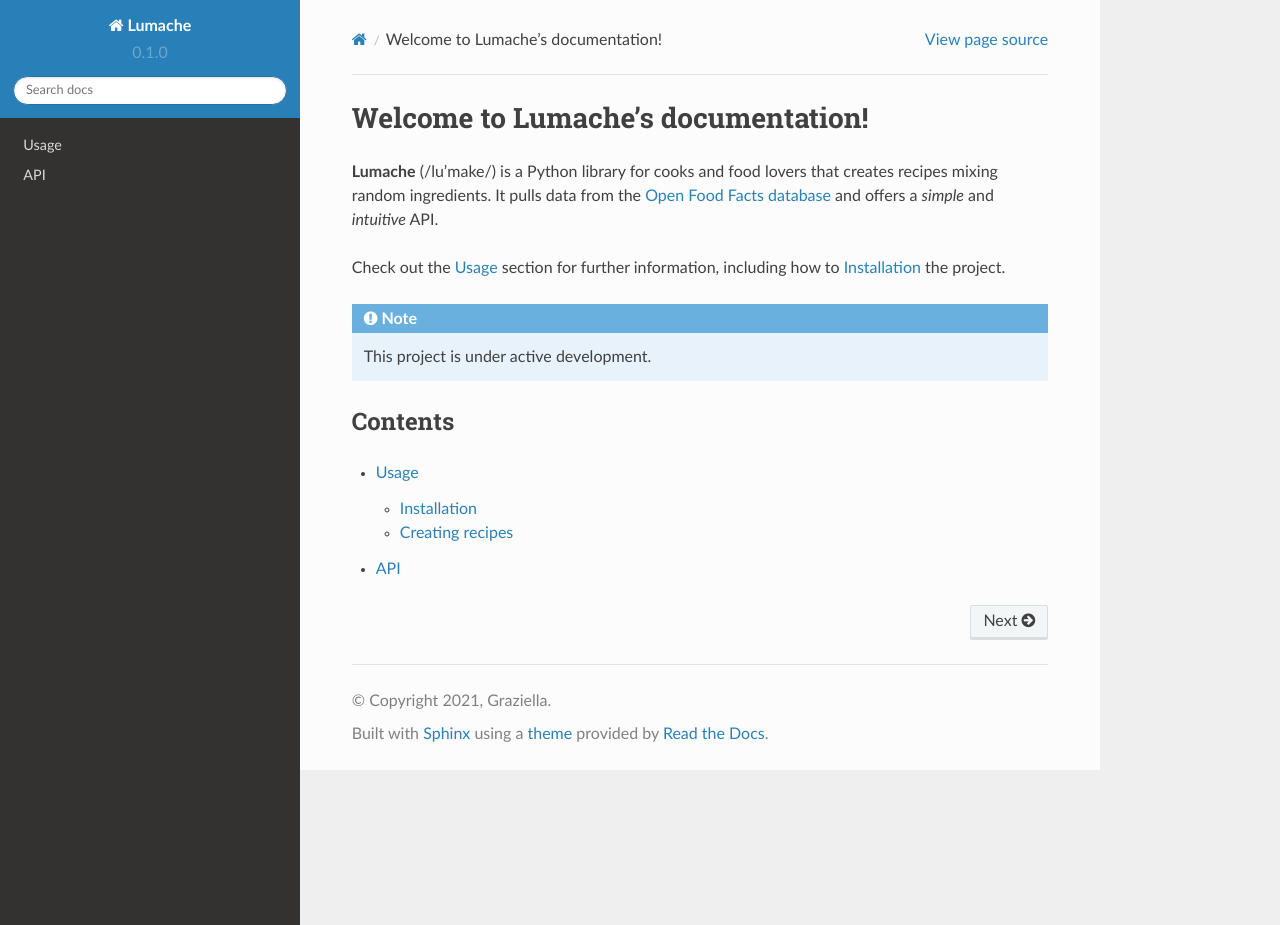
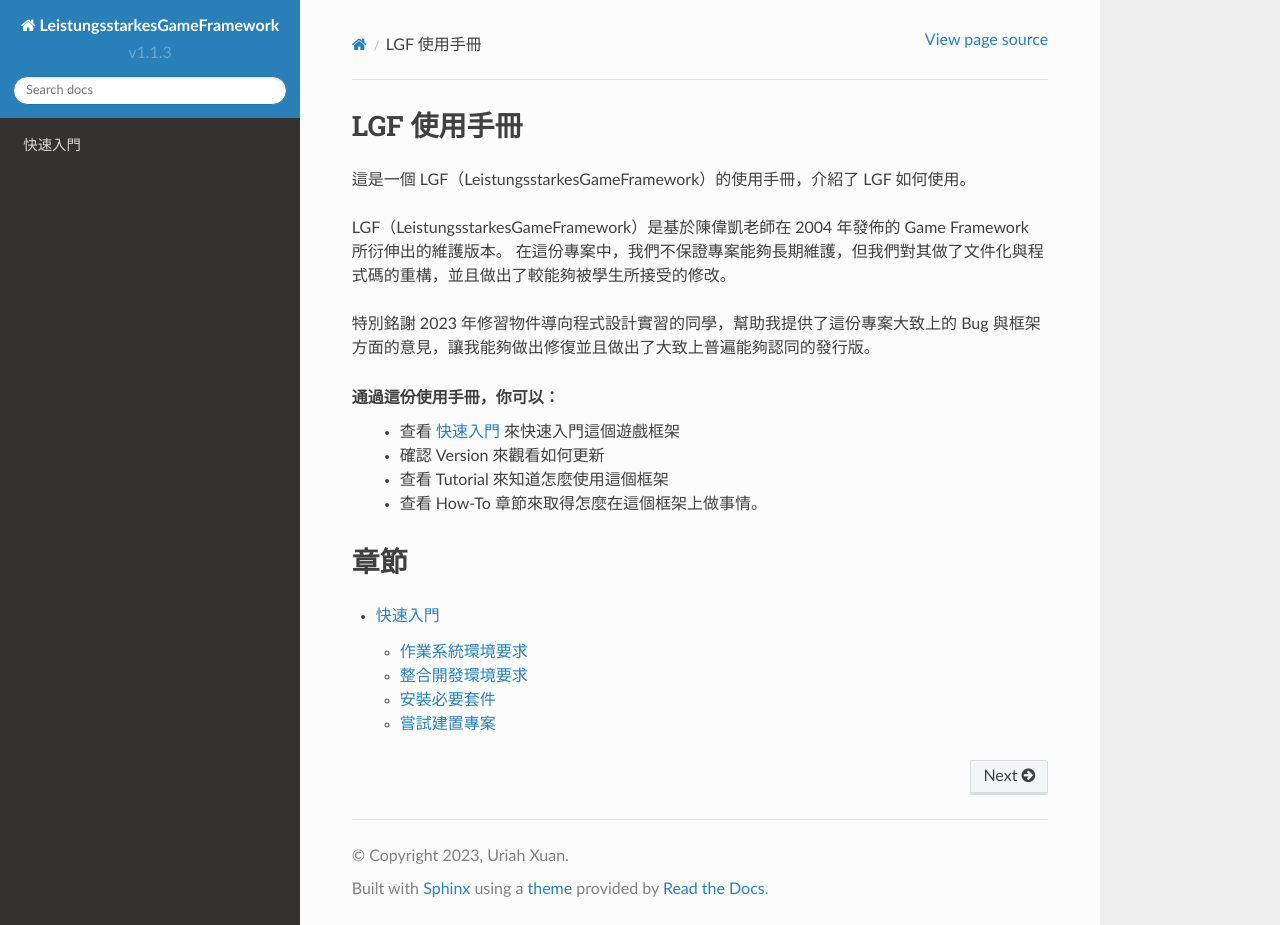
Before and after one commit to ntut-xuan/LGF-ReadTheDocs, a Sphinx documentation site: the page built from docs/source/index.rst, in a window 1280 px wide and 925 px high. Built offline with Sphinx 7.4.7 and the Read the Docs theme 2.0.0, drawn with Linux system fonts in a browser that asks for light colours.

Commit message:
Remove example page and add quick-start page

```diff
--- a/docs/source/api.rst
+++ /dev/null
@@ -1,7 +0,0 @@
-API
-===
-
-.. autosummary::
-   :toctree: generated
-
-   lumache
--- a/docs/source/conf.py
+++ b/docs/source/conf.py
@@ -2,12 +2,12 @@
 
 # -- Project information
 
-project = 'Lumache'
-copyright = '2021, Graziella'
-author = 'Graziella'
+project = 'LeistungsstarkesGameFramework'
+copyright = '2023, Uriah Xuan'
+author = 'Huang, Han-Xuan'
 
-release = '0.1'
-version = '0.1.0'
+release = 'v1.1.3'
+version = 'v1.1.3'
 
 # -- General configuration
 
@@ -17,6 +17,7 @@
     'sphinx.ext.autodoc',
     'sphinx.ext.autosummary',
     'sphinx.ext.intersphinx',
+    'sphinxemoji.sphinxemoji'
 ]
 
 intersphinx_mapping = {
--- a/docs/source/index.rst
+++ b/docs/source/index.rst
@@ -1,22 +1,22 @@
-Welcome to Lumache's documentation!
-===================================
+LGF 使用手冊
+==========================================
 
-**Lumache** (/lu'make/) is a Python library for cooks and food lovers
-that creates recipes mixing random ingredients.
-It pulls data from the `Open Food Facts database <https://world.openfoodfacts.org/>`_
-and offers a *simple* and *intuitive* API.
+這是一個 LGF（LeistungsstarkesGameFramework）的使用手冊，介紹了 LGF 如何使用。
 
-Check out the :doc:`usage` section for further information, including
-how to :ref:`installation` the project.
+LGF（LeistungsstarkesGameFramework）是基於陳偉凱老師在 2004 年發佈的 Game Framework 所衍伸出的維護版本。
+在這份專案中，我們不保證專案能夠長期維護，但我們對其做了文件化與程式碼的重構，並且做出了較能夠被學生所接受的修改。
 
-.. note::
+特別銘謝 2023 年修習物件導向程式設計實習的同學，幫助我提供了這份專案大致上的 Bug 與框架方面的意見，讓我能夠做出修復並且做出了大致上普遍能夠認同的發行版。
 
-   This project is under active development.
+通過這份使用手冊，你可以：
+ - 查看 :doc:`/quick_start` 來快速入門這個遊戲框架
+ - 確認 Version 來觀看如何更新
+ - 查看 Tutorial 來知道怎麼使用這個框架
+ - 查看 How-To 章節來取得怎麼在這個框架上做事情。
 
-Contents
---------
+章節
+===========================================
 
 .. toctree::
 
-   usage
-   api
+   quick_start
--- /dev/null
+++ b/docs/source/quick_start.rst
@@ -0,0 +1,75 @@
+快速入門
+==========================================
+
+在這份文件中，我會描述怎麼快速入門 LGF 框架。
+
+.. note::
+    我們建議使用 LGF 框架練習專案，來練習如何使用這個框架。
+
+
+作業系統環境要求
+---------------------
+
+基於框架使用 `DirectX <https://zh.wikipedia.org/zh-tw/DirectX>`_，目前 LGF 僅能運行在 Windows 環境。
+
+.. list-table:: 可用作業系統環境要求
+    :header-rows: 1
+    :widths: 50 50
+    :align: center
+
+    * - 作業系統
+      - 能否正常運行專案
+    * - Windows
+      - 可正常運行
+    * - Linux
+      - 無法正常運行
+    * - Mac OS
+      - 無法正常運行
+
+
+整合開發環境要求
+---------------------
+
+框架已被證實能夠在以下的整合開發環境（IDE）運行。
+
+.. list-table:: 可用 IDE 列表
+    :header-rows: 1
+    :widths: 50 50
+    :align: center
+
+    * - IDE
+      - 能否正常運行專案
+    * - Visual Studio 2017
+      - 可正常運行
+    * - Intellij Rider
+      - 可正常運行
+    * - Visual Studio 2019
+      - 未知
+    * - Visual Studio 2022
+      - 未知
+
+
+安裝必要套件
+---------------------
+
+以 ``Visual Studio`` 而言，安裝套件會需要 ``Visual Studio Installer`` 來幫助你安裝必須的套件，你需要準備好後進行以下要求的安裝。
+
+在這份框架中，我們會需要以下的工具來建置 LGF 專案：
+
+ -  Visual Studio 的「使用 C++ 的桌面開發」工作負載
+ -  x86 與 x64 版 C++ MFC
+ -  Windows 10 SDK
+
+.. image:: https://camo.githubusercontent.com/479ab0431d283e1a03a2df0003e8deeecd28b1829283c0c7a96916aa2467b290/68747470733a2f2f692e696d6775722e636f6d2f7a786630636b792e706e67
+
+當你完成安裝後，你就能夠開始嘗試建置專案。
+
+
+嘗試建置專案
+---------------------
+
+當一切完成後，開啟框架練習專案的 ``game.sln``，檔案，接著你就可以使用「本機 Windows 偵錯工具」來嘗試建置專案。
+
+.. image:: https://camo.githubusercontent.com/d6e78d01c032677c6c2cc91d81c1edcad500dcdb11090787635c631b06e16b40/68747470733a2f2f692e696d6775722e636f6d2f3250334973364a2e706e67
+
+當你成功建置練習專案後，你應可以看到練習開始的畫面。若你使用的是無更改的專案，你應可以看到進度條與遊戲畫面。
```
Also changed, not shown: docs/source/usage.rst (deleted, +0 -33 lines).
